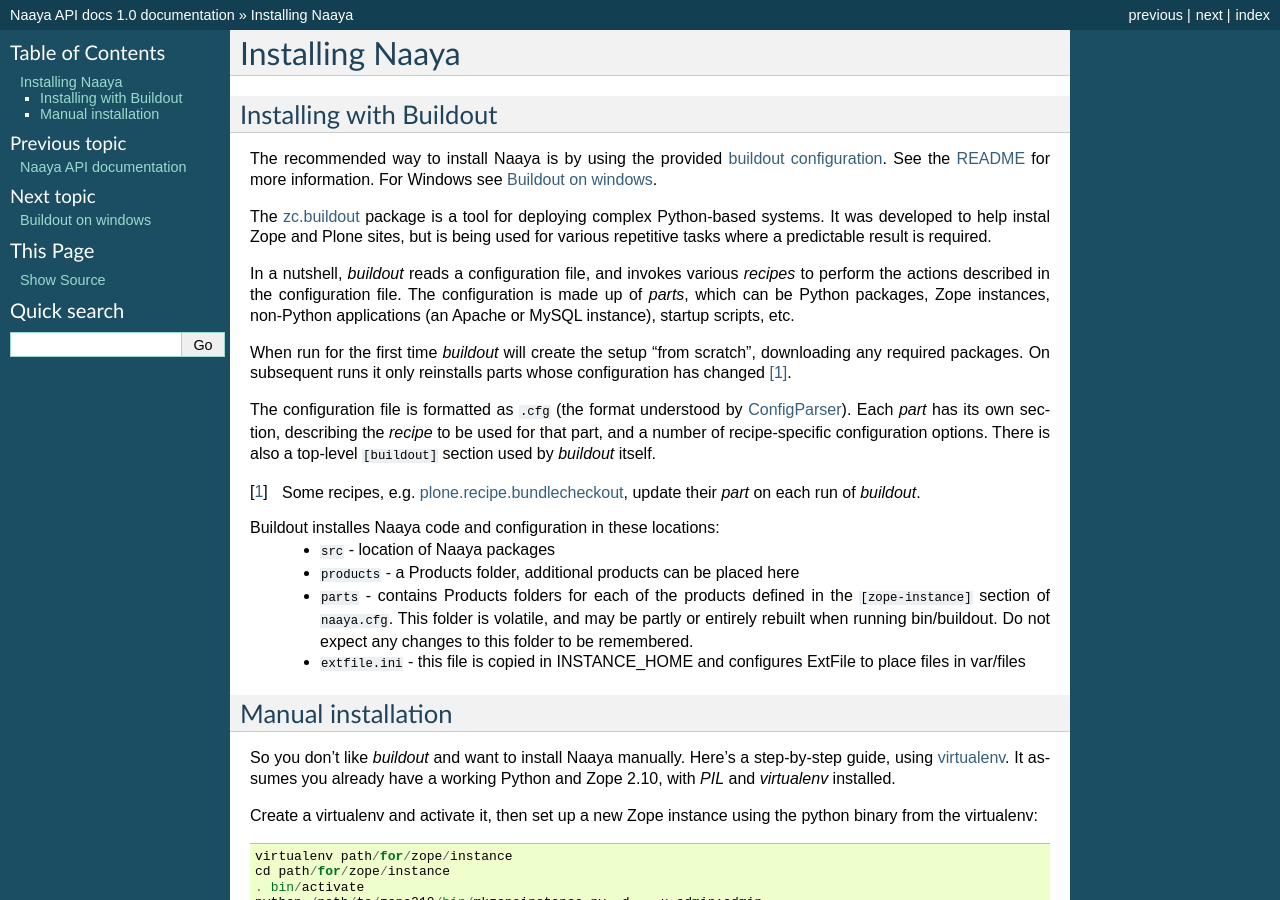
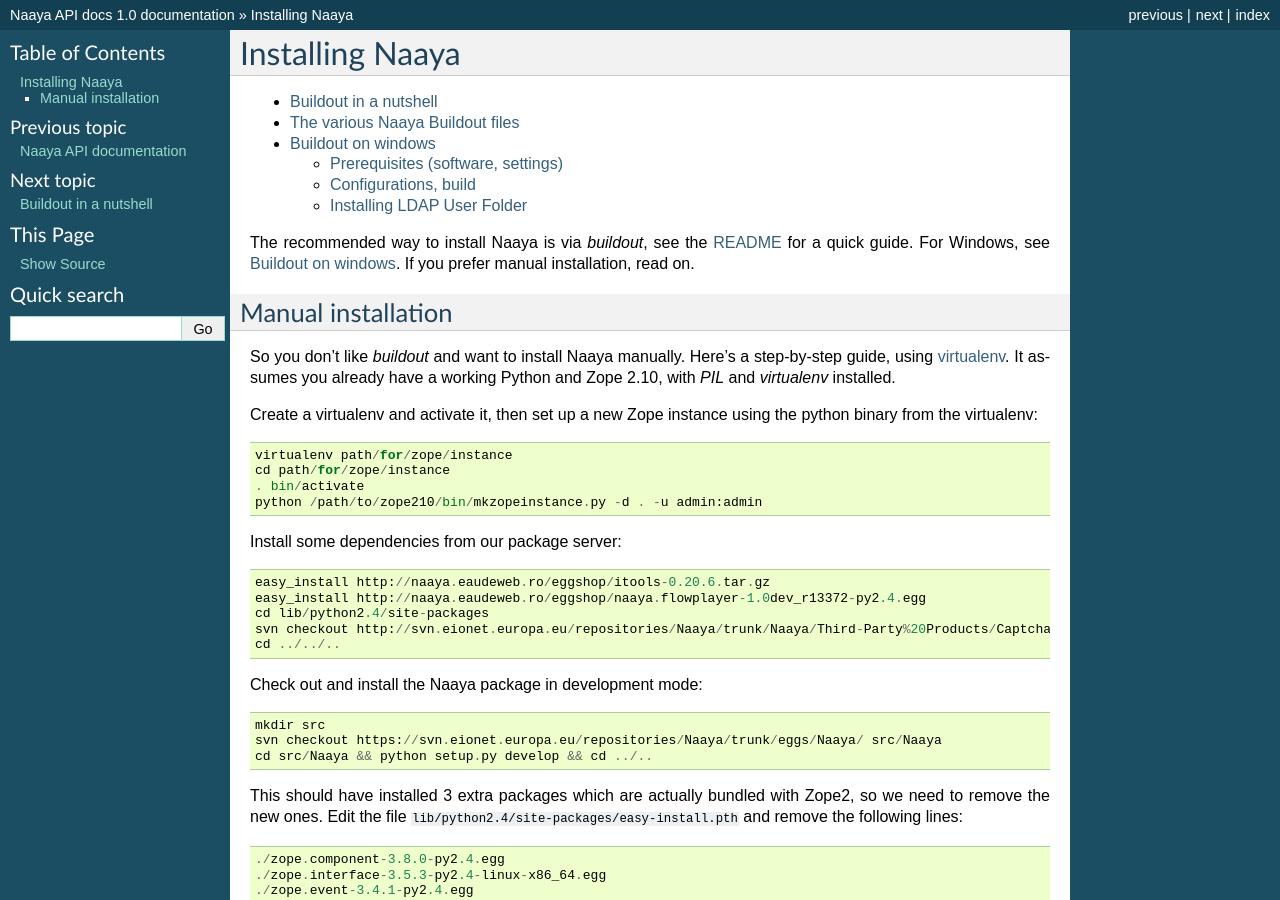
Before and after one commit to mihneasim/Naaya, a Sphinx documentation site: the page built from docs/sphinx/installation.rst, in a window 1280 px wide and 900 px high. Built offline with Sphinx 7.4.7, drawn with Linux system fonts in a browser that asks for light colours.

Commit message:
docs reorg + new paragraph on svn buildout folders
git-svn-id: https://svn.eionet.europa.eu/repositories/Naaya/trunk/eggs/Naaya@15142 a0171fae-0946-0410-966d-b1775066cd26

```diff
--- a/docs/sphinx/index.rst
+++ b/docs/sphinx/index.rst
@@ -4,7 +4,7 @@
 Contents:
 
 .. toctree::
-   :maxdepth: 1
+   :maxdepth: 2
 
    installation
    authentication_tool
--- a/docs/sphinx/installation.rst
+++ b/docs/sphinx/installation.rst
@@ -2,56 +2,15 @@
 ================
 
 .. toctree::
-    :hidden:
 
+    buildout
     buildout_windows
 
-Installing with Buildout
-------------------------
+The recommended way to install Naaya is via `buildout`, see the README_ for a
+quick guide. For Windows, see :doc:`buildout_windows`. If you prefer manual
+installation, read on.
 
-The recommended way to install Naaya is by using the provided `buildout
-configuration`_. See the README_ for more information. For Windows see
-:doc:`buildout_windows`.
-
-The `zc.buildout`_ package is a tool for deploying complex Python-based
-systems. It was developed to help instal Zope and Plone sites, but is being
-used for various repetitive tasks where a predictable result is required.
-
-In a nutshell, `buildout` reads a configuration file, and invokes various
-`recipes` to perform the actions described in the configuration file. The
-configuration is made up of `parts`, which can be Python packages, Zope
-instances, non-Python applications (an Apache or MySQL instance), startup
-scripts, etc.
-
-When run for the first time `buildout` will create the setup "from scratch",
-downloading any required packages. On subsequent runs it only reinstalls parts
-whose configuration has changed [1]_.
-
-The configuration file is formatted as ``.cfg`` (the format understood by
-ConfigParser_). Each `part` has its own section, describing the `recipe` to be
-used for that part, and a number of recipe-specific configuration options.
-There is also a top-level ``[buildout]`` section used by `buildout` itself.
-
-.. [1] Some recipes, e.g. `plone.recipe.bundlecheckout`_, update their `part`
-       on each run of `buildout`.
-.. _`zc.buildout`: http://pypi.python.org/pypi/zc.buildout
-.. _`plone.recipe.bundlecheckout`: http://pypi.python.org/pypi/plone.recipe.bundlecheckout
-.. _ConfigParser: http://docs.python.org/library/configparser
-
-.. _`buildout configuration`: https://svn.eionet.europa.eu/repositories/Naaya/buildout/Naaya/trunk/
 .. _README: https://svn.eionet.europa.eu/repositories/Naaya/buildout/Naaya/trunk/README.rst
-
-
-
-Buildout installes Naaya code and configuration in these locations:
-    * ``src`` - location of Naaya packages
-    * ``products`` - a Products folder, additional products can be placed here
-    * ``parts`` - contains Products folders for each of the products defined
-      in the ``[zope-instance]`` section of ``naaya.cfg``. This folder is
-      volatile, and may be partly or entirely rebuilt when running bin/buildout.
-      Do not expect any changes to this folder to be remembered.
-    * ``extfile.ini`` - this file is copied in INSTANCE_HOME and configures
-      ExtFile to place files in var/files
 
 Manual installation
 -------------------
```
Also changed, not shown: docs/sphinx/buildout.rst (added, +53 -0 lines).
